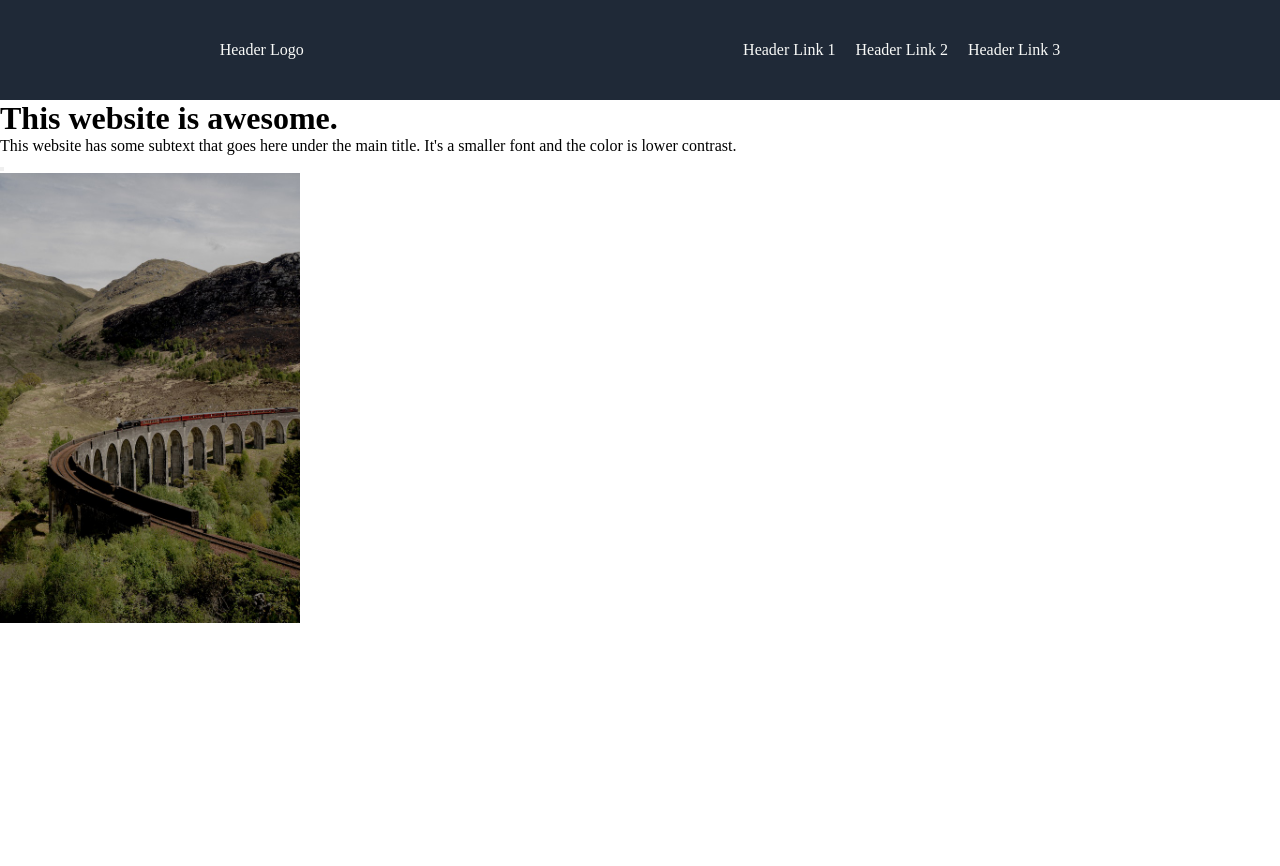
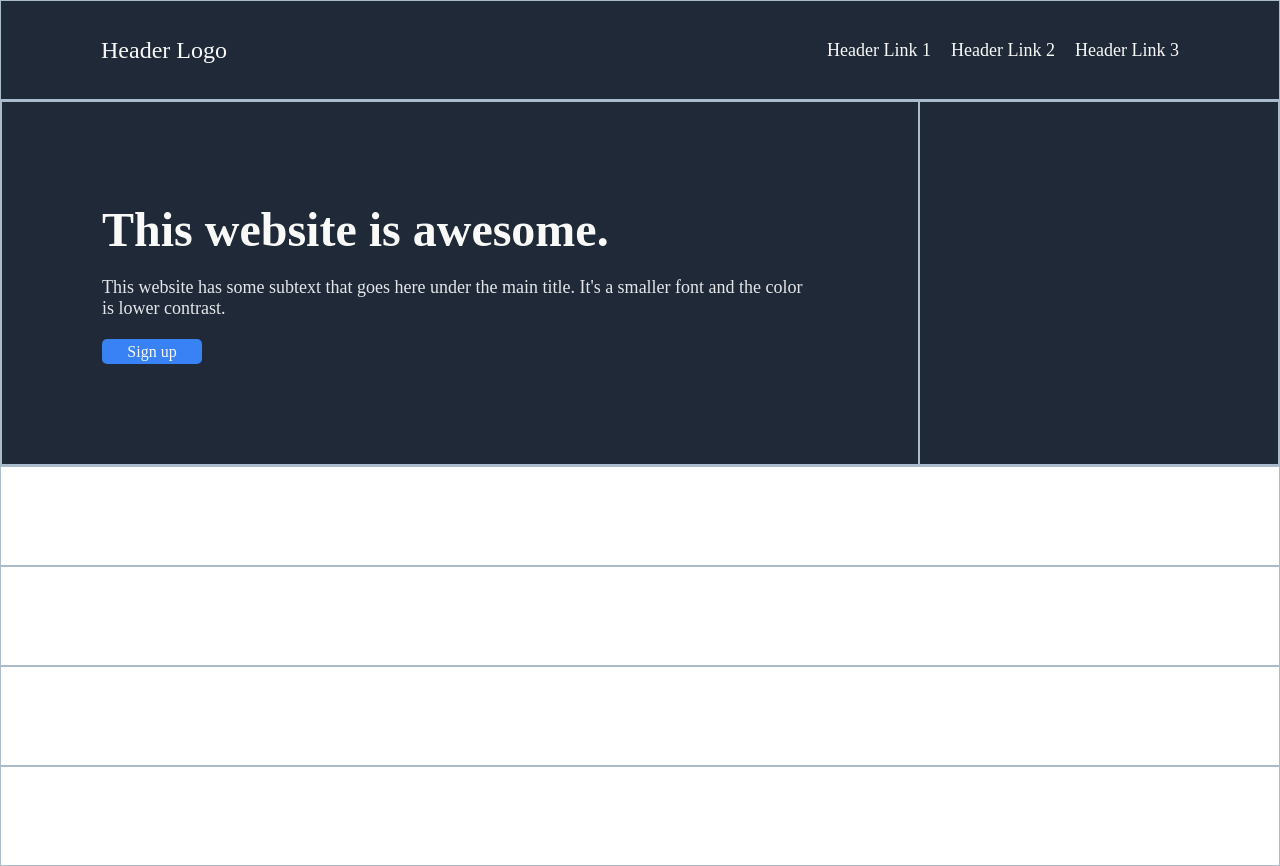
Before and after one commit to BrandonIrizarry/odin-project-landing-page, a plain HTML site: page index.html in a window 1280 px wide. Before the commit the page ends 800 px from the top, so only its background shows below. Drawn offline with Linux system fonts and the light colour scheme.

Commit message:
Establish basic header content and styling.
So far so good. It looks like we'll be sticking with our current
approach moving forward.

I was sweating over how to get the "margined" effect, but for now I'm
resorting to a simple application of horizontal padding. I'm pretty
sure that's how you'd do it anyway.

I eliminated the actual image I was using, since its dimensions were
ruining the layout (or at least my ability to visualize it).

I'm trying to use a specific system right now when I write my
CSS. Basically, I try to apply multiple classes on a given HTML
element, to make any one class less complicated. I like to think of a
given class selector as being part of one of these chains; and so,
when it isn't, I try to use a more exact specifier.

```diff
--- a/index.html
+++ b/index.html
@@ -8,25 +8,27 @@
         <title>TOP Landing Page</title>
     </head>
     <body>
-	<nav id="main-nav">
-	    <div class="logo">Header Logo</div>
-	    <ul class="links">
-		<li>Header Link 1</li>
-		<li>Header Link 2</li>
-		<li>Header Link 3</li>
-	    </ul>
-	</nav>
-	<div class="hero">
-	    <div class="intro">
-		<h1>This website is awesome.</h1>
-		<p>
+	<ul class="block navbar header">
+	    <li class="logo">Header Logo</li>
+	    <li class="link">Header Link 1</li>
+	    <li class="link">Header Link 2</li>
+	    <li class="link">Header Link 3</li>
+	</ul >
+	<div class="block header">
+	    <div class="block intro">
+		<h1 class="loud">This website is awesome.</h1>
+		<p class="subtle">
 		    This website has some subtext that goes here under
 		    the main title. It's a smaller font and the color
 		    is lower contrast.
 		</p>
-		<button></button>
+		<div class="button">Sign up</div>
 	    </div>
-	    <img id="hero-image" alt="a train in the countryside" src="images/train.jpg"/>
+	    <div class="block"></div>
 	</div>
+	<div class="block information"></div>
+	<div class="block quote"></div>
+	<div class="block sign-up"></div>
+	<footer class="block footer"></footer>
     </body>
 </html>
--- a/style.css
+++ b/style.css
@@ -1,6 +1,8 @@
 :root {
     --dark-background-color: #1f2937;
     --primary-text-color: #f9faf8;
+    --active-color: #3882f6;
+    --subtle-color: #e5e7eb;
 }
 
 html {
@@ -16,17 +18,74 @@ html {
 
 body {
     display: flex;
-    flex-direction: column;
+    flex-flow: column nowrap;
 }
 
-ul {
+.block {
     display: flex;
-    gap: 20px;
-    list-style-type: none;
+    flex-flow: row nowrap;
+    min-height: 100px; /* debug */
+    border: 1px solid #abc; /* debug */
+    flex: 1;
 }
 
+.navbar {
+    list-style-type: none;
+    gap: 20px;
+    align-items: center;
+    padding: 0 100px;
+}
+
+.block.navbar > .logo {
+    flex: 1;
+    font-size: 24px;
+    color: var(--primary-text-color);
+}
+
+.block.navbar > .link {
+    font-size: 18px;
+    color: var(--primary-text-color);
+}
+
+.header {
+    background-color: var(--dark-background-color);
+    color: var(--primary-text-color);
+}
+
+.intro {
+    flex-direction: column;
+    justify-content: center;
+    flex: 2;
+    gap: 20px;
+    padding: 100px;
+}
+
+.block.intro > .loud {
+    font-size: 48px;
+    font-weight: extra-bold;
+    color: var(--primary-text-color);
+}
+
+.block.intro > .subtle {
+    font-size: 18px;
+    color: var(--subtle-color);
+}
+
+.button {
+    border-radius: 5px;
+    background-color: var(--active-color);
+    color: var(--primary-text-color);
+    width: 100px;
+    height: 25px;
+    display: flex;
+    justify-content: center;
+    align-items: center;
+}
+
+/*
 #main-nav {
     display: flex;
+    flex-flow: row nowrap;
     height: 100px;
     align-items: center;
     justify-content: space-around;
@@ -34,7 +93,32 @@ ul {
     color: var(--primary-text-color);
 }
 
-#hero-image {
+#main-nav > .logo {
+    flex: initial;
+}
+
+#main-nav > ul {
+    display: flex;
+    flex-flow: row nowrap;
+    gap: 20px;
+    list-style-type: none;
+}
+
+#hero {
+    display: flex;
+    flex-flow: row nowrap;
+    background-color: var(--dark-background-color);
+    color: var(--primary-text-color);
+}
+
+#hero > .intro {
+    display: flex;
+    flex-flow: column nowrap;
+    align-items: flex-start;
+    justify-content: center;
+}
+
+#hero > img {
     width: 300px;
     height: auto;
 }
@@ -44,3 +128,4 @@ ul {
     justify-content: center;
     align-items: center;
 }
+*/
```
